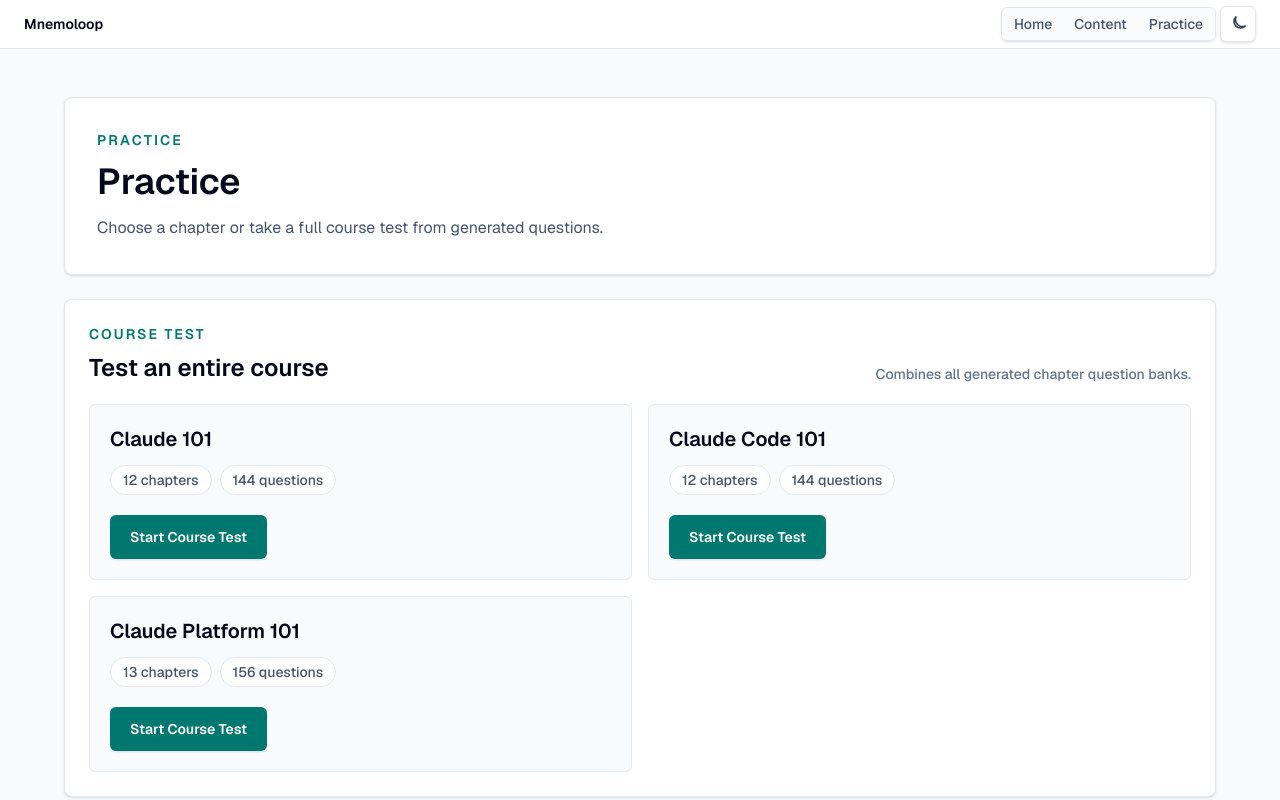
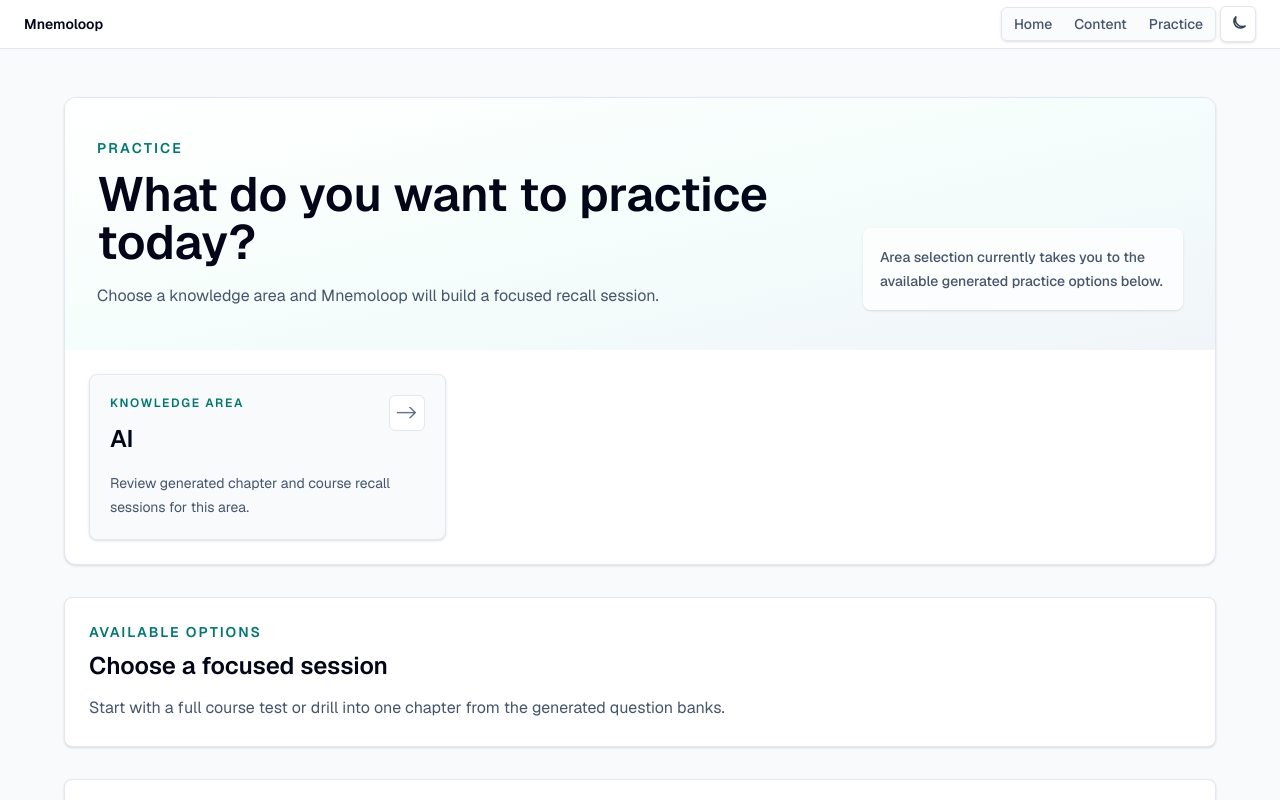
Before and after one commit to bh7781/mnemoloop, a Next.js app: page /practice in a window 1280 px wide. Shown: the top 800 px of the page. Built offline with nearby package versions, Linux system fonts and the light colour scheme.

Commit message:
Add guided practice entry

```diff
--- a/app/practice/page.tsx
+++ b/app/practice/page.tsx
@@ -2,8 +2,10 @@
 import Quiz from "./quiz";
 import {
   getCourseQuiz,
+  getKnowledgeAreas,
   getQuestionBanks,
   getQuiz,
+  type KnowledgeAreaSummary,
   type QuestionBankSummary,
 } from "./question-data";
 
@@ -40,11 +42,17 @@
   const courseKey = Array.isArray(course) ? course[0] : course;
 
   if (!questionPath && !courseKey) {
-    const questionBanks = await getQuestionBanks();
+    const [knowledgeAreas, questionBanks] = await Promise.all([
+      getKnowledgeAreas(),
+      getQuestionBanks(),
+    ]);
 
     return (
       <main className="min-h-screen bg-slate-50 px-6 pb-10 pt-12 text-slate-950 dark:bg-[#0b1120] dark:text-white sm:pb-16">
-        <PracticeSelection questionBanks={questionBanks} />
+        <PracticeSelection
+          knowledgeAreas={knowledgeAreas}
+          questionBanks={questionBanks}
+        />
       </main>
     );
   }
@@ -81,8 +89,10 @@
 }
 
 function PracticeSelection({
+  knowledgeAreas,
   questionBanks,
 }: {
+  knowledgeAreas: KnowledgeAreaSummary[];
   questionBanks: QuestionBankSummary[];
 }) {
   const groupedQuestionBanks = groupQuestionBanksByCourse(questionBanks);
@@ -90,17 +100,7 @@
 
   return (
     <section className="mx-auto w-full max-w-6xl">
-      <div className="rounded-lg border border-slate-200 bg-white p-6 shadow-sm dark:border-slate-800 dark:bg-slate-900 sm:p-8">
-        <p className="text-sm font-semibold uppercase tracking-[0.16em] text-teal-700">
-          Practice
-        </p>
-        <h1 className="mt-3 text-4xl font-semibold tracking-normal text-slate-950 dark:text-white">
-          Practice
-        </h1>
-        <p className="mt-3 max-w-2xl text-base leading-7 text-slate-600 dark:text-slate-300">
-          Choose a chapter or take a full course test from generated questions.
-        </p>
-      </div>
+      <GuidedPracticeEntry knowledgeAreas={knowledgeAreas} />
 
       {questionBanks.length === 0 ? (
         <div className="mt-6 rounded-lg border border-slate-200 bg-white p-6 shadow-sm dark:border-slate-800 dark:bg-slate-900 sm:p-8">
@@ -112,7 +112,20 @@
           </p>
         </div>
       ) : (
-        <div className="mt-6 grid gap-8">
+        <div id="available-practice" className="mt-8 grid scroll-mt-20 gap-8">
+          <div className="rounded-lg border border-slate-200 bg-white p-5 shadow-sm dark:border-slate-800 dark:bg-slate-900 sm:p-6">
+            <p className="text-sm font-semibold uppercase tracking-[0.14em] text-teal-700 dark:text-teal-300">
+              Available options
+            </p>
+            <h2 className="mt-2 text-2xl font-semibold tracking-normal text-slate-950 dark:text-white">
+              Choose a focused session
+            </h2>
+            <p className="mt-3 max-w-2xl text-base leading-7 text-slate-600 dark:text-slate-300">
+              Start with a full course test or drill into one chapter from the
+              generated question banks.
+            </p>
+          </div>
+
           <section className="rounded-lg border border-slate-200 bg-white p-5 shadow-sm dark:border-slate-800 dark:bg-slate-900 sm:p-6">
             <div className="flex flex-col gap-2 sm:flex-row sm:items-end sm:justify-between">
               <div>
@@ -158,6 +171,74 @@
           </section>
         </div>
       )}
+    </section>
+  );
+}
+
+function GuidedPracticeEntry({
+  knowledgeAreas,
+}: {
+  knowledgeAreas: KnowledgeAreaSummary[];
+}) {
+  return (
+    <section className="overflow-hidden rounded-xl border border-slate-200 bg-white shadow-sm dark:border-slate-800 dark:bg-slate-900">
+      <div className="bg-gradient-to-br from-white via-teal-50/70 to-slate-100 px-6 py-8 dark:from-slate-900 dark:via-teal-950/30 dark:to-slate-950 sm:px-8 sm:py-10">
+        <p className="text-sm font-semibold uppercase tracking-[0.16em] text-teal-700 dark:text-teal-300">
+          Practice
+        </p>
+        <div className="mt-3 grid gap-4 lg:grid-cols-[1fr_320px] lg:items-end">
+          <div>
+            <h1 className="max-w-3xl text-4xl font-semibold tracking-normal text-slate-950 dark:text-white sm:text-5xl">
+              What do you want to practice today?
+            </h1>
+            <p className="mt-4 max-w-2xl text-base leading-7 text-slate-600 dark:text-slate-200">
+              Choose a knowledge area and Mnemoloop will build a focused recall
+              session.
+            </p>
+          </div>
+          <p className="rounded-lg border border-white/70 bg-white/70 p-4 text-sm font-medium leading-6 text-slate-600 shadow-sm backdrop-blur dark:border-slate-700 dark:bg-slate-900/70 dark:text-slate-300">
+            Area selection currently takes you to the available generated
+            practice options below.
+          </p>
+        </div>
+      </div>
+
+      <div className="grid gap-4 p-5 dark:bg-slate-900 sm:grid-cols-2 sm:p-6 lg:grid-cols-3">
+        {knowledgeAreas.length > 0 ? (
+          knowledgeAreas.map((knowledgeArea) => (
+            <a
+              key={knowledgeArea.key}
+              href="#available-practice"
+              className="group rounded-lg border border-slate-200 bg-slate-50 p-5 shadow-sm transition hover:-translate-y-0.5 hover:border-teal-300 hover:bg-white hover:shadow-md focus:outline-none focus:ring-2 focus:ring-slate-950 focus:ring-offset-2 dark:border-slate-800 dark:bg-slate-950 dark:hover:border-teal-700 dark:hover:bg-slate-900 dark:focus:ring-slate-200"
+            >
+              <div className="flex items-start justify-between gap-4">
+                <div>
+                  <p className="text-xs font-semibold uppercase tracking-[0.14em] text-teal-700 dark:text-teal-300">
+                    Knowledge area
+                  </p>
+                  <h2 className="mt-3 text-2xl font-semibold tracking-normal text-slate-950 dark:text-white">
+                    {knowledgeArea.label}
+                  </h2>
+                </div>
+                <span
+                  aria-hidden="true"
+                  className="flex h-9 w-9 items-center justify-center rounded-md border border-slate-200 bg-white text-lg text-slate-500 transition group-hover:border-teal-300 group-hover:text-teal-700 dark:border-slate-700 dark:bg-slate-900 dark:text-slate-300 dark:group-hover:border-teal-700 dark:group-hover:text-teal-300"
+                >
+                  -&gt;
+                </span>
+              </div>
+              <p className="mt-4 text-sm leading-6 text-slate-600 dark:text-slate-300">
+                Review generated chapter and course recall sessions for this
+                area.
+              </p>
+            </a>
+          ))
+        ) : (
+          <div className="rounded-lg border border-dashed border-slate-300 bg-slate-50 p-5 text-sm font-medium text-slate-600 dark:border-slate-700 dark:bg-slate-950 dark:text-slate-300">
+            No generated knowledge areas are available yet.
+          </div>
+        )}
+      </div>
     </section>
   );
 }
--- a/app/practice/question-data.ts
+++ b/app/practice/question-data.ts
@@ -24,6 +24,11 @@
   relativePath: string;
 };
 
+export type KnowledgeAreaSummary = {
+  key: string;
+  label: string;
+};
+
 function getSafeQuestionPath(relativeQuestionPath: string) {
   const segments = relativeQuestionPath.split("/");
 
@@ -41,6 +46,24 @@
   }
 
   return questionPath;
+}
+
+export async function getKnowledgeAreas() {
+  let entries;
+
+  try {
+    entries = await readdir(questionsDirectory, { withFileTypes: true });
+  } catch {
+    return [];
+  }
+
+  return entries
+    .filter((entry) => entry.isDirectory())
+    .map((entry) => ({
+      key: entry.name,
+      label: formatKnowledgeAreaLabel(entry.name),
+    }))
+    .sort((left, right) => left.label.localeCompare(right.label));
 }
 
 export async function questionFileExists(relativeQuestionPath: string) {
@@ -224,6 +247,18 @@
   return "moderate";
 }
 
+function formatKnowledgeAreaLabel(folderName: string) {
+  if (folderName.length <= 3) {
+    return folderName.toUpperCase();
+  }
+
+  return folderName
+    .split(/[-_\s]+/)
+    .filter(Boolean)
+    .map((part) => `${part.charAt(0).toUpperCase()}${part.slice(1)}`)
+    .join(" ");
+}
+
 type RawQuizQuestion = Omit<QuizData["questions"][number], "correctOptionIndexes"> & {
   correctOptionIndex?: number;
   correctOptionIndexes?: number[];
```
